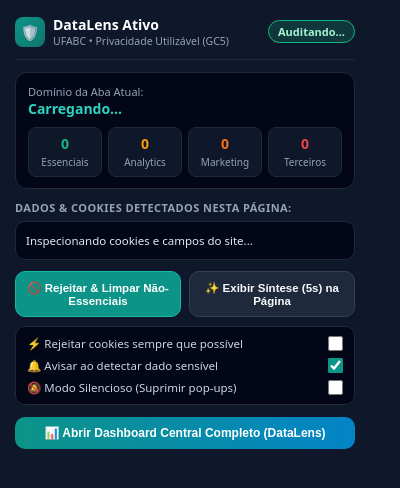
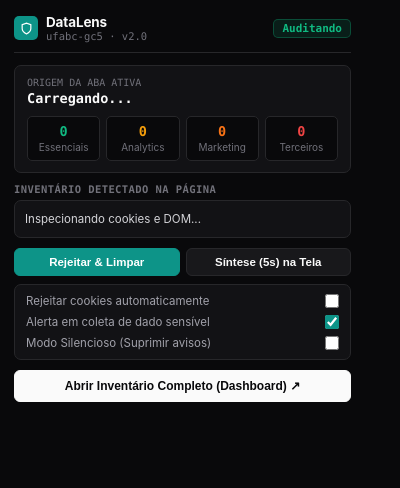
Before and after one commit to gabgarcia123/datalens-ufabc, a browser extension: page extension/popup.html in a window 400 px wide. Drawn offline with Linux system fonts and the light colour scheme.

Commit message:
Upload project files via Antigravity

```diff
--- a/extension/popup.html
+++ b/extension/popup.html
@@ -6,19 +6,21 @@
   <style>
     * { box-sizing: border-box; margin: 0; padding: 0; }
     body {
-      width: 370px;
-      background: #0F172A;
-      color: #F8FAFC;
-      font-family: system-ui, -apple-system, BlinkMacSystemFont, "Segoe UI", Roboto, sans-serif;
+      width: 365px;
+      background: #09090B;
+      color: #FAFAFA;
+      font-family: -apple-system, BlinkMacSystemFont, "Inter", "Segoe UI", Roboto, sans-serif;
       font-size: 12.5px;
-      padding: 15px;
+      padding: 14px;
+      -webkit-font-smoothing: antialiased;
     }
+    .mono { font-family: "JetBrains Mono", Consolas, ui-monospace, monospace; }
     .header {
       display: flex;
       align-items: center;
       justify-content: space-between;
-      border-bottom: 1px solid #1E293B;
-      padding-bottom: 11px;
+      border-bottom: 1px solid #27272A;
+      padding-bottom: 10px;
       margin-bottom: 12px;
     }
     .brand {
@@ -27,91 +29,91 @@
       gap: 8px;
     }
     .brand-icon {
-      width: 30px;
-      height: 30px;
-      border-radius: 8px;
-      background: linear-gradient(135deg, #0D9488, #0F766E);
+      width: 24px;
+      height: 24px;
+      border-radius: 5px;
+      background: #0D9488;
       display: flex;
       align-items: center;
       justify-content: center;
-      font-weight: bold;
-      font-size: 15px;
+      color: #FFF;
     }
-    .brand-title { font-size: 14px; font-weight: 800; color: #FFF; }
-    .brand-sub { font-size: 10.5px; color: #94A3B8; }
+    .brand-title { font-size: 13.5px; font-weight: 700; color: #FAFAFA; letter-spacing: -0.01em; }
+    .brand-sub { font-size: 10.5px; color: #71717A; }
     .badge {
-      padding: 3px 9px;
-      border-radius: 999px;
+      padding: 2px 8px;
+      border-radius: 5px;
       font-size: 11px;
-      font-weight: 700;
+      font-weight: 600;
     }
-    .badge-high { background: rgba(239,68,68,0.2); color: #FCA5A5; border: 1px solid #EF4444; }
-    .badge-medium { background: rgba(245,158,11,0.2); color: #FDE68A; border: 1px solid #F59E0B; }
-    .badge-low { background: rgba(16,185,129,0.2); color: #A7F3D0; border: 1px solid #10B981; }
+    .badge-high { background: rgba(239,68,68,0.12); color: #EF4444; border: 1px solid rgba(239,68,68,0.3); }
+    .badge-medium { background: rgba(245,158,11,0.12); color: #F59E0B; border: 1px solid rgba(245,158,11,0.3); }
+    .badge-low { background: rgba(16,185,129,0.12); color: #10B981; border: 1px solid rgba(16,185,129,0.3); }
 
     .site-box {
-      background: #020617;
-      border: 1px solid #1E293B;
-      border-radius: 12px;
+      background: #121215;
+      border: 1px solid #27272A;
+      border-radius: 7px;
       padding: 11px 12px;
-      margin-bottom: 11px;
+      margin-bottom: 10px;
     }
     .domain-name {
-      font-size: 14px;
-      font-weight: 800;
-      color: #2DD4BF;
+      font-size: 13.5px;
+      font-weight: 700;
+      color: #FAFAFA;
       word-break: break-all;
+      margin-top: 2px;
     }
     .metrics-grid {
       display: grid;
       grid-template-columns: repeat(4, 1fr);
       gap: 6px;
-      margin-top: 9px;
+      margin-top: 10px;
       text-align: center;
     }
     .metric-pill {
-      background: #0F172A;
-      border: 1px solid #1E293B;
-      border-radius: 8px;
+      background: #09090B;
+      border: 1px solid #27272A;
+      border-radius: 5px;
       padding: 6px 4px;
     }
-    .metric-val { font-size: 14px; font-weight: 800; display: block; }
-    .metric-lbl { font-size: 10px; color: #94A3B8; }
+    .metric-val { font-size: 13.5px; font-weight: 700; display: block; }
+    .metric-lbl { font-size: 10px; color: #71717A; }
 
     .section-title {
-      font-size: 11px;
-      font-weight: 700;
+      font-size: 10.5px;
+      font-weight: 600;
       text-transform: uppercase;
-      color: #94A3B8;
-      margin-bottom: 6px;
+      color: #71717A;
+      margin-bottom: 5px;
       letter-spacing: 0.04em;
     }
     .items-list {
       list-style: none;
-      background: #020617;
-      border: 1px solid #1E293B;
-      border-radius: 10px;
+      background: #121215;
+      border: 1px solid #27272A;
+      border-radius: 7px;
       padding: 8px 10px;
-      margin-bottom: 11px;
+      margin-bottom: 10px;
       max-height: 115px;
       overflow-y: auto;
     }
     .items-list li {
       padding: 3px 0;
       font-size: 11.5px;
-      color: #E2E8F0;
+      color: #D4D4D8;
       display: flex;
       align-items: center;
       gap: 6px;
     }
-    .dot { width: 7px; height: 7px; border-radius: 50%; display: inline-block; flex-shrink: 0; }
+    .dot { width: 6px; height: 6px; border-radius: 50%; display: inline-block; flex-shrink: 0; }
 
     .toggles-box {
-      background: #020617;
-      border: 1px solid #1E293B;
-      border-radius: 10px;
+      background: #121215;
+      border: 1px solid #27272A;
+      border-radius: 7px;
       padding: 9px 11px;
-      margin-bottom: 12px;
+      margin-bottom: 10px;
       display: flex;
       flex-direction: column;
       gap: 7px;
@@ -121,55 +123,56 @@
       align-items: center;
       justify-content: space-between;
       font-size: 11.5px;
-      color: #CBD5E1;
+      color: #A1A1AA;
       cursor: pointer;
     }
-    .toggle-row input { accent-color: #0D9488; width: 15px; height: 15px; cursor: pointer; }
+    .toggle-row input { accent-color: #0D9488; width: 14px; height: 14px; cursor: pointer; }
 
     .btn-group {
       display: grid;
       grid-template-columns: 1fr 1fr;
-      gap: 8px;
-      margin-bottom: 9px;
+      gap: 6px;
+      margin-bottom: 8px;
     }
     .btn {
-      padding: 9px 10px;
-      border-radius: 10px;
-      border: 1px solid #334155;
-      background: #1E293B;
-      color: #F8FAFC;
+      padding: 7px 10px;
+      border-radius: 6px;
+      border: 1px solid #27272A;
+      background: #18181B;
+      color: #FAFAFA;
       font-size: 11.5px;
-      font-weight: 700;
+      font-weight: 600;
       cursor: pointer;
       text-align: center;
-      transition: background 0.15s;
+      transition: all 0.12s;
     }
-    .btn:hover { background: #334155; }
+    .btn:hover { background: #27272A; border-color: #3F3F46; }
     .btn-teal {
       background: #0D9488;
-      border-color: #14B8A6;
+      border-color: #0D9488;
       color: #FFF;
     }
     .btn-teal:hover { background: #0F766E; }
     .btn-full {
       width: 100%;
-      padding: 9px;
-      border-radius: 10px;
-      background: linear-gradient(90deg, #0D9488, #0284C7);
-      border: none;
-      color: #FFF;
-      font-weight: 800;
+      padding: 8px;
+      border-radius: 6px;
+      background: #FAFAFA;
+      border: 1px solid #FAFAFA;
+      color: #09090B;
+      font-weight: 700;
       font-size: 12px;
       cursor: pointer;
     }
+    .btn-full:hover { opacity: 0.9; }
     .status-msg {
       display: none;
       margin-bottom: 8px;
-      padding: 7px 9px;
-      border-radius: 8px;
-      background: rgba(16, 185, 129, 0.2);
-      border: 1px solid #10B981;
-      color: #A7F3D0;
+      padding: 6px 9px;
+      border-radius: 6px;
+      background: rgba(16, 185, 129, 0.12);
+      border: 1px solid rgba(16, 185, 129, 0.3);
+      color: #10B981;
       font-size: 11.5px;
       font-weight: 600;
       text-align: center;
@@ -179,72 +182,74 @@
 <body>
   <div class="header">
     <div class="brand">
-      <div class="brand-icon">🛡️</div>
+      <div class="brand-icon">
+        <svg width="13" height="13" fill="none" stroke="currentColor" stroke-width="2.2" viewBox="0 0 24 24"><path d="M12 22s8-4 8-10V5l-8-3-8 3v7c0 6 8 10 8 10z"/></svg>
+      </div>
       <div>
-        <div class="brand-title">DataLens Ativo</div>
-        <div class="brand-sub">UFABC • Privacidade Utilizável (GC5)</div>
+        <div class="brand-title">DataLens</div>
+        <div class="brand-sub mono">ufabc-gc5 · v2.0</div>
       </div>
     </div>
-    <span id="risk-badge" class="badge badge-low">Auditando...</span>
+    <span id="risk-badge" class="badge badge-low mono">Auditando</span>
   </div>
 
   <div class="site-box">
-    <div style="font-size:11px; color:#94A3B8;">Domínio da Aba Atual:</div>
-    <div id="site-domain" class="domain-name">Carregando...</div>
+    <div class="mono" style="font-size:10px; color:#71717A; text-transform:uppercase;">Origem da Aba Ativa</div>
+    <div id="site-domain" class="domain-name mono">Carregando...</div>
 
     <div class="metrics-grid">
       <div class="metric-pill">
-        <span id="cnt-ess" class="metric-val" style="color:#10B981;">0</span>
+        <span id="cnt-ess" class="metric-val mono" style="color:#10B981;">0</span>
         <span class="metric-lbl">Essenciais</span>
       </div>
       <div class="metric-pill">
-        <span id="cnt-ana" class="metric-val" style="color:#F59E0B;">0</span>
+        <span id="cnt-ana" class="metric-val mono" style="color:#F59E0B;">0</span>
         <span class="metric-lbl">Analytics</span>
       </div>
       <div class="metric-pill">
-        <span id="cnt-mkt" class="metric-val" style="color:#F97316;">0</span>
+        <span id="cnt-mkt" class="metric-val mono" style="color:#F97316;">0</span>
         <span class="metric-lbl">Marketing</span>
       </div>
       <div class="metric-pill">
-        <span id="cnt-tp" class="metric-val" style="color:#EF4444;">0</span>
+        <span id="cnt-tp" class="metric-val mono" style="color:#EF4444;">0</span>
         <span class="metric-lbl">Terceiros</span>
       </div>
     </div>
   </div>
 
-  <div class="section-title">Dados & Cookies Detectados Nesta Página:</div>
+  <div class="section-title mono">Inventário Detectado na Página</div>
   <ul id="detected-list" class="items-list">
-    <li>Inspecionando cookies e campos do site...</li>
+    <li>Inspecionando cookies e DOM...</li>
   </ul>
 
   <div id="status-msg" class="status-msg"></div>
 
   <div class="btn-group">
     <button id="btn-reject-clean" class="btn btn-teal">
-      🚫 Rejeitar & Limpar Não-Essenciais
+      Rejeitar & Limpar
     </button>
     <button id="btn-show-card" class="btn">
-      ✨ Exibir Síntese (5s) na Página
+      Síntese (5s) na Tela
     </button>
   </div>
 
   <div class="toggles-box">
     <label class="toggle-row">
-      <span>⚡ Rejeitar cookies sempre que possível</span>
+      <span>Rejeitar cookies automaticamente</span>
       <input type="checkbox" id="chk-auto-reject" />
     </label>
     <label class="toggle-row">
-      <span>🔔 Avisar ao detectar dado sensível</span>
+      <span>Alerta em coleta de dado sensível</span>
       <input type="checkbox" id="chk-sensitive-alert" checked />
     </label>
     <label class="toggle-row">
-      <span>🔕 Modo Silencioso (Suprimir pop-ups)</span>
+      <span>Modo Silencioso (Suprimir avisos)</span>
       <input type="checkbox" id="chk-silent-mode" />
     </label>
   </div>
 
   <button id="btn-open-dashboard" class="btn-full">
-    📊 Abrir Dashboard Central Completo (DataLens)
+    Abrir Inventário Completo (Dashboard) ↗
   </button>
 
   <script src="popup.js"></script>
```
